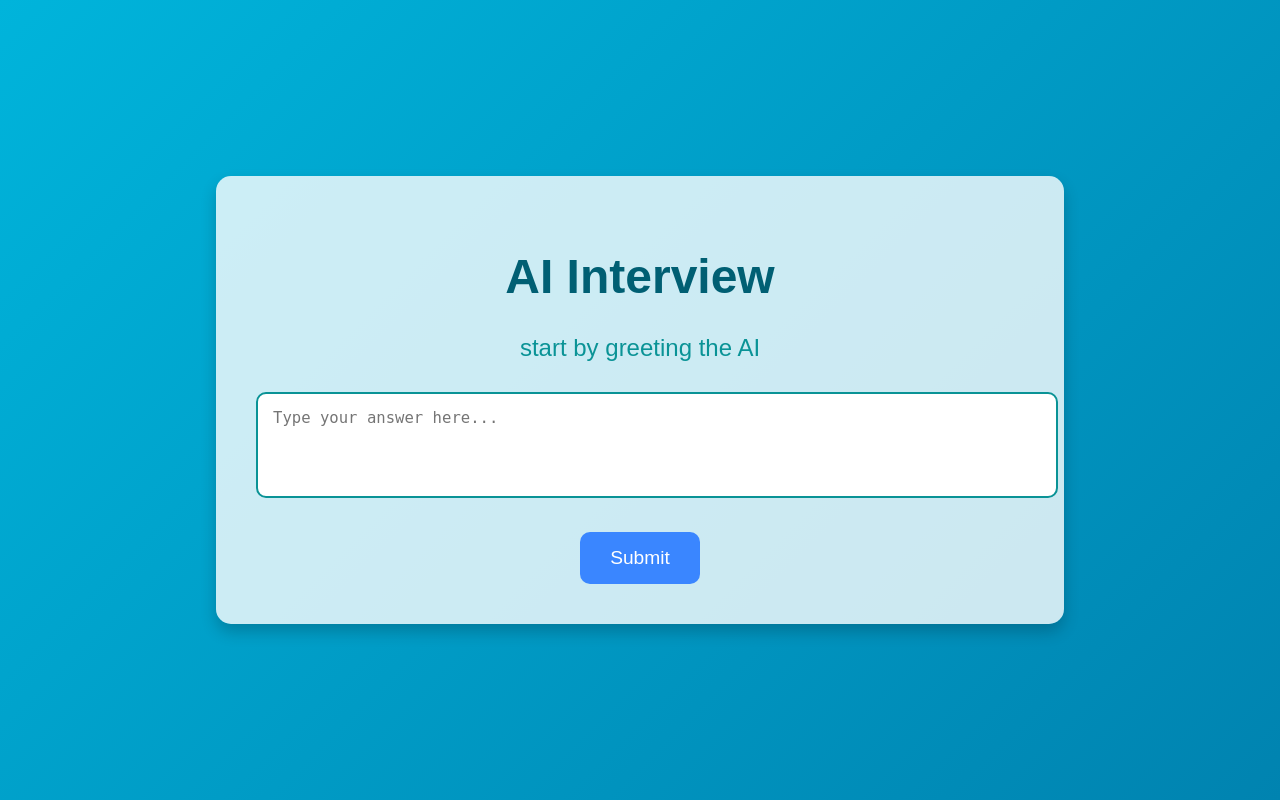
After one commit to kskkoushik/Hiring, a Flask app: a page that uses templates/interview.html in a window 1280 px wide. The commit adds this page. Run offline with Flask 3, Linux system fonts and the light colour scheme.

Commit message:
updated interview.py

```diff
--- a/app.py
+++ b/app.py
@@ -1,12 +1,13 @@
-from flask import Flask , render_template , request
+from flask import Flask , render_template , request , redirect , url_for
 import google.generativeai as genai
 import os
 import PyPDF2
 import re
-from mdb import add_data , get_user_data , update_score , update_proficiency , update_questions
+from mdb import add_data , get_user_data , update_score , update_proficiency , update_questions , update_logic_questions , update_reason_questions , update_verbal_questions , update_l_score , update_r_score , update_v_score , update_inter_chat
 import smtplib
 from flask_mail import Mail, Message
 from email.mime.text import MIMEText
+from interview import interview_engine
 
 
 
@@ -78,7 +79,7 @@ Which of the following data structures is best suited for storing a list of uniq
 
 def genrate_questions_logical_test(number ):
 
-    prompt = "Generate " + number + " mcqs on  such that each question contains 4 options and 1 answers , these questions are for analyzing logical capabilites of " + """ programmers and this is the format of the questions you should follow :
+    prompt = "Generate " + number + " mcqs on  such that each question contains 4 options and 1 answers , these questions are for analyzing logical capabilites of " + """ students and this is the format of the questions you should follow :
 **Question 1:**
 
 Which of the following is NOT a method of the `argparse` module for parsing command-line arguments?
@@ -130,9 +131,146 @@ Which of the following data structures is best suited for storing a list of uniq
 (A) List
 (B) Tuple
 (C) Set
-(D) Dictionary"""
+(D) Dictionary
+
+
+
+above given questions are sample questions you should provide questions to test logical capability of student without involving programming knowledge and using their critical thinking features """
+
     response = model.generate_content(prompt)
     return response.text
+
+def genrate_questions_reasoning_test(number ):
+
+    prompt = "Generate " + number + " mcqs on  such that each question contains 4 options and 1 answers , these questions are for analyzing reasoning and aptitude capabilites of " + """ students and this is the format of the questions you should follow :
+**Question 1:**
+
+Which of the following is NOT a method of the `argparse` module for parsing command-line arguments?
+
+(A) `add_argument()`
+(B) `parse_args()`
+(C) `add_parser()`
+(D) `get_args()`
+
+**Answer: D**
+
+**Question 2:**
+
+What is the purpose of the `yield` keyword in a generator function?
+
+(A) To pause the execution of the function and return the current value
+(B) To iterate over a sequence of values
+(C) To define a new variable within the function
+(D) To terminate the execution of the function
+
+**Answer: A**
+
+**Question 3:**
+
+Which of the following is a benefit of using decorators in Python?
+
+(A) To add functionality to existing functions without modifying the source code
+(B) To create new classes from existing classes
+(C) To improve code readability
+(D) To speed up program execution
+
+**Answer: A**
+
+**Question 4:**
+
+What is the difference between a class and an object in Python?
+
+(A) A class is a template for creating objects, while an object is an instance of a class.
+(B) An object is a template for creating classes, while a class is an instance of an object.
+(C) A class and an object are both the same thing.
+(D) A class is a variable, while an object is a value.
+
+**Answer: A**
+
+**Question 5:**
+
+Which of the following data structures is best suited for storing a list of unique elements?
+
+(A) List
+(B) Tuple
+(C) Set
+(D) Dictionary
+
+
+
+above given questions are sample questions you should provide questions to test reasoning capability of student without involving programming knowledge and using their critical thinking features """
+
+    response = model.generate_content(prompt)
+    return response.text
+
+
+def genrate_questions_verbal_test(number ):
+
+    prompt = "Generate " + number + " mcqs on  such that each question contains 4 options and 1 answers , these questions are for analyzing verbal and speech capabilites of " + """ students and this is the format of the questions you should follow :
+**Question 1:**
+
+Which of the following is NOT a method of the `argparse` module for parsing command-line arguments?
+
+(A) `add_argument()`
+(B) `parse_args()`
+(C) `add_parser()`
+(D) `get_args()`
+
+**Answer: D**
+
+**Question 2:**
+
+What is the purpose of the `yield` keyword in a generator function?
+
+(A) To pause the execution of the function and return the current value
+(B) To iterate over a sequence of values
+(C) To define a new variable within the function
+(D) To terminate the execution of the function
+
+**Answer: A**
+
+**Question 3:**
+
+Which of the following is a benefit of using decorators in Python?
+
+(A) To add functionality to existing functions without modifying the source code
+(B) To create new classes from existing classes
+(C) To improve code readability
+(D) To speed up program execution
+
+**Answer: A**
+
+**Question 4:**
+
+What is the difference between a class and an object in Python?
+
+(A) A class is a template for creating objects, while an object is an instance of a class.
+(B) An object is a template for creating classes, while a class is an instance of an object.
+(C) A class and an object are both the same thing.
+(D) A class is a variable, while an object is a value.
+
+**Answer: A**
+
+**Question 5:**
+
+Which of the following data structures is best suited for storing a list of unique elements?
+
+(A) List
+(B) Tuple
+(C) Set
+(D) Dictionary
+
+
+
+above given questions are sample questions you should provide questions to test verabl and speech capability of student without involving programming knowledge and using their english language grammar skills """
+
+    response = model.generate_content(prompt)
+    return response.text
+
+
+
+
+
 
 
 def extract_skills(resume_text):
@@ -244,14 +382,19 @@ def send_mail(username , mail_address):
         print(f"Error: {e}")
         print("Failed to send email")
 
-def send_mail_score(username , mail_address ,score):
+def send_mail_score(username , mail_address ,s_score , l_score , r_score , v_score ):
     try:
         sender_email = "kskkoushik135@outlook.com"
         receiver_email = mail_address
         password = "KSKkoushik789..."
 
         message = MIMEText(f""" HIRE-AI Assesment Test score \n
-                            Dear ,{username} you scored {score} in the Hire-AI skill Assessment test
+                            Dear ,{username} ,
+                            Here is the score of your Hire-AI skill Assessment test \n
+                            skill test - {s_score} \n
+                            logical test - {l_score} \n
+                            reasoning test - {r_score} \n
+                            verbal test - {v_score} \n
                             All the best """)
         message['From'] = sender_email
         message['To'] = receiver_email
@@ -284,6 +427,27 @@ def level_analyze(num):
 def index():
     return render_template('index.html')
 
+def logic_redi(name):
+
+    user = get_user_data(name)
+    questions  = user['logic_quest']
+    return redirect(url_for('logic_test', name=name))
+
+def reason_redi(name):
+
+    user = get_user_data(name)
+    questions  = user['reason_quest']
+    return redirect(url_for('reason_test', name=name))
+
+
+def  verbal_redi(name):
+
+    user = get_user_data(name)
+    questions  = user['verbal_quest']
+    return redirect(url_for('verbal_test', name=name))
+
+
+
 @app.route('/get_data', methods=['POST'])
 def get_data():
     questions_list = []
@@ -301,12 +465,37 @@ def get_data():
         return render_template('proficiency.html' , skills = list_skills , name = name)
 
 @app.route('/skill_test/<name>')
-def test(name):
+def skill_test(name):
 
      user_data = get_user_data(name)
      questions = user_data['questions']
 
-     return render_template('test.html', questions=questions)
+     return render_template('test.html', questions=questions , test_type = 'skill')
+
+@app.route('/logic_test/<name>')
+def logic_test(name):
+
+     user_data = get_user_data(name)
+     questions = user_data['logic_quest']
+
+     return render_template('test.html', questions=questions , test_type = 'logic')
+
+@app.route('/reason_test/<name>')
+def reason_test(name):
+
+     user_data = get_user_data(name)
+     questions = user_data['reason_quest']
+
+     return render_template('test.html', questions=questions , test_type = 'reason')
+
+
+@app.route('/verbal_test/<name>')
+def verbal_test(name):
+
+     user_data = get_user_data(name)
+     questions = user_data['verbal_quest']
+
+     return render_template('test.html', questions=questions , test_type = 'verbal')
 
 
 @app.route('/submit_test', methods=['POST'])
@@ -314,20 +503,52 @@ def result():
 
      user_name = request.form['default_value']
      user_data = get_user_data(user_name)
+     test_type = request.form['test_type']
      email = user_data['email']
-     questions = user_data['questions']
+
+     if test_type == 'skill':
+        questions = user_data['questions']
+     elif test_type == 'logic':
+         questions = user_data['logic_quest']
+     elif test_type == 'reason':
+         questions = user_data['reason_quest']
+     else:
+         questions = user_data['verbal_quest']
+
+
      score = 0
      i = 0
+     score_status = ''
      for i in range(len(questions)):
 
           selected_answer = request.form.get(f'mcq-{i+1}')
           if questions[i]['answer'] == selected_answer:
                score = score+1
+     if test_type == 'skill':
+        score_status = update_score(user_name , score)
+     elif test_type == 'logic':
+         score_status = update_l_score(user_name , score)
+     elif test_type == 'reason':
+         score_status = update_r_score(user_name , score)
+     else:
+         score_status = update_v_score(user_name , score)
 
-     score_status = update_score(user_name , score)
-     if score_status == "score updated":
-        score_mail = send_mail_score(user_name ,email , score)
-        return render_template('congrats.html', score=score)
+
+     if score_status == "score updated" and test_type == 'skill':
+        return logic_redi(user_name)
+     elif score_status == "score updated" and test_type == 'logic':
+        return reason_redi(user_name)
+     elif score_status == "score updated" and test_type =='reason':
+        return verbal_redi(user_name)
+     elif score_status == "score updated" and test_type == 'verbal':
+       user_data = get_user_data(user_name)
+       s_score  = user_data['s_score']
+       l_score  = user_data['l_score']
+       r_score  = user_data['r_score']
+       v_score  = user_data['v_score']
+       mail_status = send_mail_score(user_name , email , s_score ,l_score, r_score , v_score)
+       if mail_status == 'Email sent successfully':
+           return render_template('congrats.html')
 
 @app.route('/proficiency_data' , methods = ['POST'])
 def add_proficiency_data():
@@ -353,6 +574,15 @@ def add_proficiency_data():
          questions_list.extend(parse_questions(questions))
 
     question_status = update_questions(name , questions_list)
+    logical = genrate_questions_logical_test('1')
+    reasoning = genrate_questions_reasoning_test('1')
+    verbal = genrate_questions_logical_test('1')
+    logic_li = parse_questions(logical)
+    reason_li = parse_questions(reasoning)
+    verb_li = parse_questions(verbal)
+    l_status = update_logic_questions(name , logic_li)
+    r_status = update_reason_questions(name , reason_li)
+    v_status = update_verbal_questions(name , verb_li)
     if proficiency_status == "proficiency updated":
         send_mail(name, mail_address)
         return render_template('success_email.html')
@@ -360,5 +590,22 @@ def add_proficiency_data():
         return render_template('error_page.html')
 
 
+@app.route('/interview/<role>/<username>')
+def interview(role , username):
+        return render_template('interview.html', response = 'start by greeting the AI' , username = username ,  role = role)
+
+
+@app.route('/interview_submit' , methods=['POST'])
+def interview_submit():
+    username = request.form['username']
+    role = request.form['role']
+    user = get_user_data(username)
+    history = user['inter_chat']
+    input = request.form['input']
+    response = interview_engine(input , history , username , role)
+    return render_template('interview.html',  response = response, username = username , role = role)
+
+
+
 if __name__ == '__main__':
     app.run(debug=True)
--- /dev/null
+++ b/templates/interview.html
@@ -0,0 +1,125 @@
+<!DOCTYPE html>
+<html lang="en">
+  <head>
+    <meta charset="UTF-8" />
+    <meta name="viewport" content="width=device-width, initial-scale=1.0" />
+    <title>AI Interview</title>
+
+    <style>
+      body {
+        background: linear-gradient(135deg, #00b4db, #0083b0);
+        display: flex;
+        justify-content: center;
+        align-items: center;
+        height: 100vh;
+        margin: 0;
+        font-family: "Arial", sans-serif;
+      }
+
+      .container {
+        text-align: center;
+        background-color: rgba(255, 255, 255, 0.8);
+        padding: 40px;
+        border-radius: 15px;
+        box-shadow: 0 8px 16px rgba(0, 0, 0, 0.2);
+        animation: fadeIn 1.5s ease-in-out;
+        width: 60%;
+      }
+
+      .heading {
+        font-size: 3em;
+        color: #005f73;
+        margin-bottom: 30px;
+      }
+
+      .question-block {
+        margin-bottom: 30px;
+      }
+
+      .question {
+        font-size: 1.5em;
+        color: #0a9396;
+      }
+
+      .answer-form {
+        display: flex;
+        flex-direction: column;
+        align-items: center;
+      }
+
+      .answer-block {
+        margin-bottom: 30px;
+        width: 100%;
+      }
+
+      .answer-input {
+        width: 100%;
+        padding: 15px;
+        border: 2px solid #0a9396;
+        border-radius: 10px;
+        font-size: 1.2em;
+        transition: all 0.3s ease;
+        resize: none;
+      }
+
+      .answer-input:focus {
+        border-color: #3a86ff;
+        box-shadow: 0 0 10px rgba(58, 134, 255, 0.5);
+        outline: none;
+      }
+
+      .submit-button {
+        padding: 15px 30px;
+        background-color: #3a86ff;
+        color: white;
+        border: none;
+        border-radius: 10px;
+        font-size: 1.2em;
+        cursor: pointer;
+        transition: background-color 0.3s ease;
+      }
+
+      .submit-button:hover {
+        background-color: #0077b6;
+      }
+
+      @keyframes fadeIn {
+        from {
+          opacity: 0;
+          transform: scale(0.9);
+        }
+        to {
+          opacity: 1;
+          transform: scale(1);
+        }
+      }
+    </style>
+  </head>
+  <body>
+    <div class="container">
+      <h1 class="heading">AI Interview</h1>
+      <div class="question-block">
+        <p class="question">{{response}}</p>
+      </div>
+      <form class="answer-form" action="/interview_submit" method="post">
+        <div class="answer-block">
+          <textarea
+            class="answer-input"
+            rows="4"
+            placeholder="Type your answer here..."
+            name="input"
+            required
+          ></textarea>
+        </div>
+        <button type="submit" class="submit-button">Submit</button>
+        <input
+          type="hidden"
+          name="username"
+          id="default_value"
+          value="{{username}}"
+        />
+        <input type="hidden" name="role" id="default_value" value="{{role}}" />
+      </form>
+    </div>
+  </body>
+</html>
--- a/templates/test.html
+++ b/templates/test.html
@@ -85,7 +85,7 @@
   </head>
   <body>
     <div class="container">
-      <h1>MCQ Test</h1>
+      <h1>{{test_type}} Test</h1>
       <form action="/submit_test" method="post">
         {% for question in questions %}
         <div class="question">
@@ -139,6 +139,7 @@
         </ul>
         {% endfor %}
         <input type="hidden" name="default_value" id="default_value" />
+        <input type="hidden" name="test_type" value="{{ test_type }}" />
         <button type="submit" class="submit-btn">Submit</button>
       </form>
     </div>
```
Also changed, not shown: interview.py (added, +56 -0 lines), mdb.py (+32 -4 lines).
